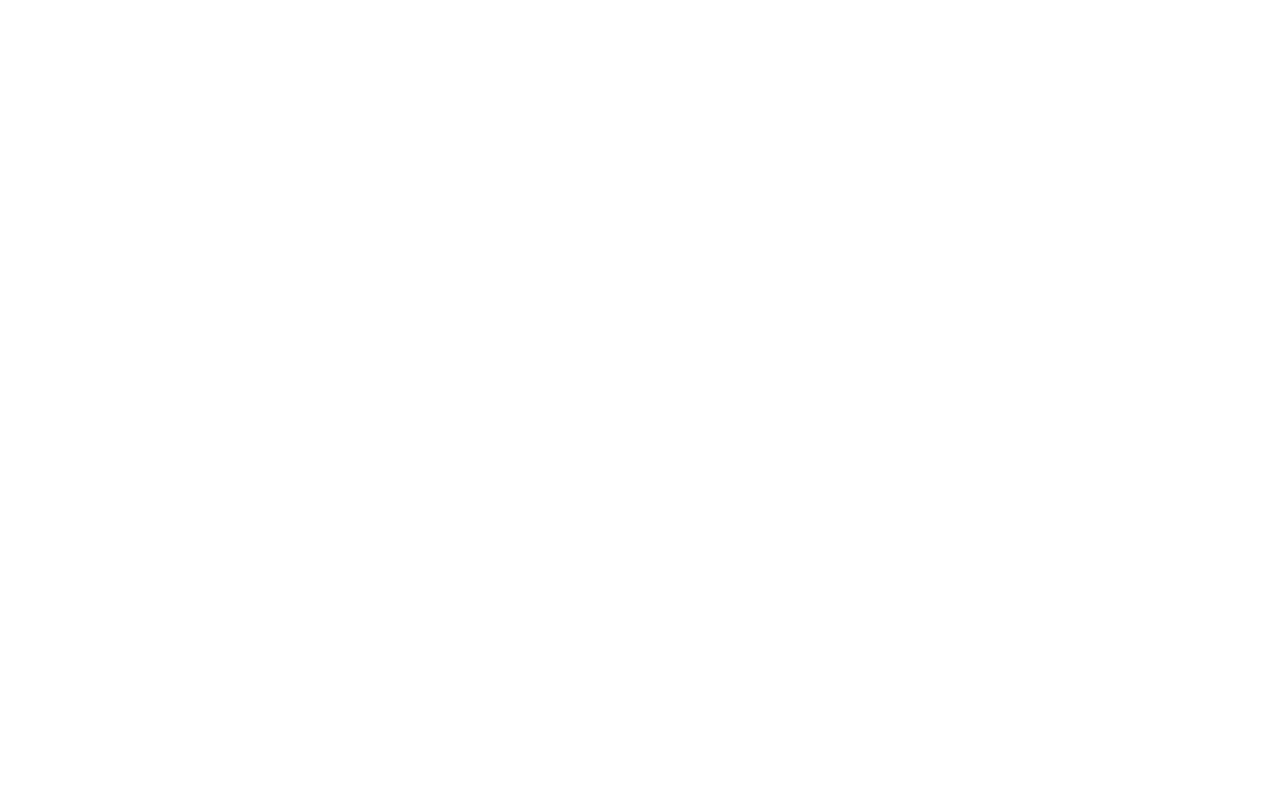
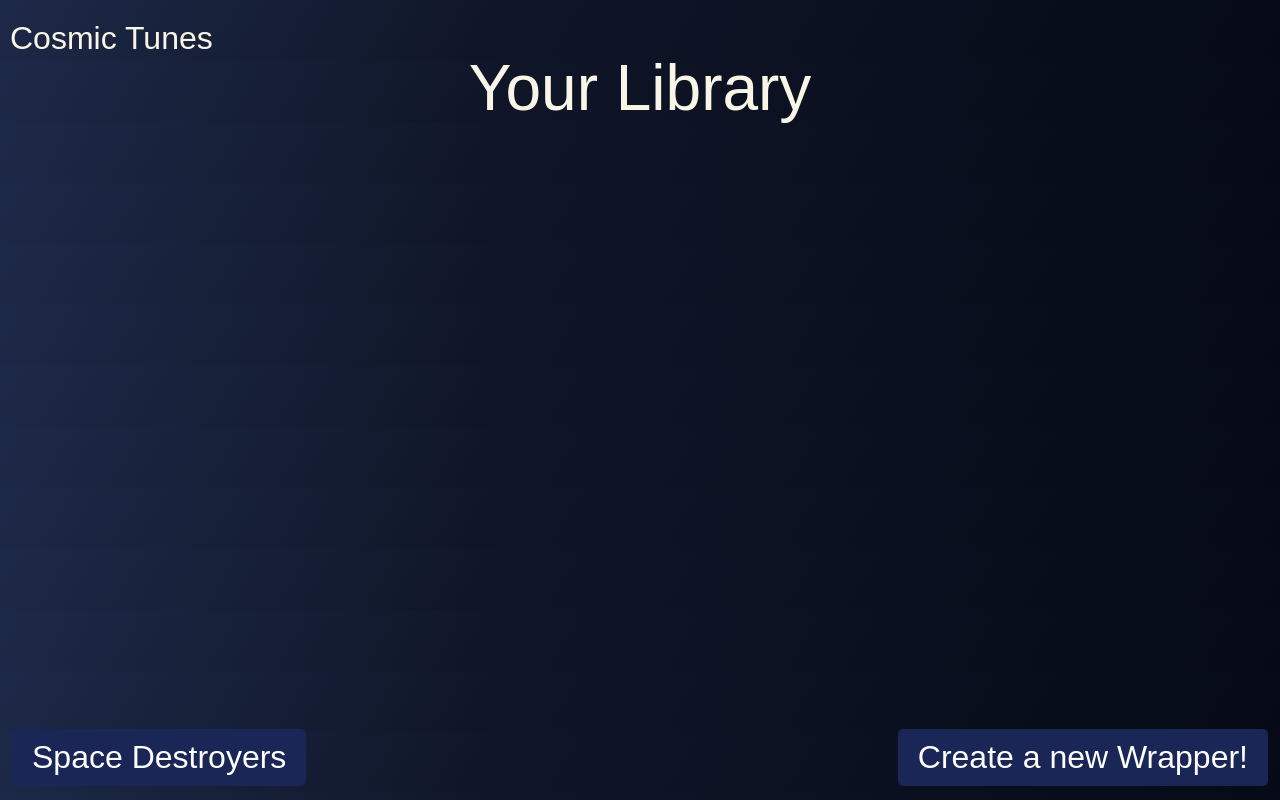
Before and after one commit to R0M-GH/Spotify_Wrapped, a Django app: page /library/ in a window 1280 px wide. Before the commit the page is empty. Run offline with Django 5.2, Linux system fonts and the light colour scheme.

Commit message:
11/13 making library and fixing some bugs

```diff
--- a/main/static/Spotify_Wrapper/ConstellationArtists2.css
+++ b/main/static/Spotify_Wrapper/ConstellationArtists2.css
@@ -20,6 +20,7 @@
   font-size: 200%;
   text-decoration: none;
   left: 10px;
+  z-index: 9999;
 }
 .mainplanet {
     user-select: none;
--- a/main/static/Spotify_Wrapper/GenreNebulas2.css
+++ b/main/static/Spotify_Wrapper/GenreNebulas2.css
@@ -20,6 +20,7 @@
   font-size: 200%;
   text-decoration: none;
   left: 10px;
+  z-index: 9999;
 }
 .mainplanet {
     user-select: none;
--- a/main/static/Spotify_Wrapper/StellarHits2.css
+++ b/main/static/Spotify_Wrapper/StellarHits2.css
@@ -20,6 +20,7 @@
   font-size: 200%;
   text-decoration: none;
   left: 10px;
+  z-index: 9999;
 }
 .mainplanet {
     user-select: none;
--- a/main/static/Spotify_Wrapper/library.css
+++ b/main/static/Spotify_Wrapper/library.css
@@ -0,0 +1,91 @@
+body {
+    background: linear-gradient(120.56deg, rgba(29, 41, 72, 1.00) 0%, rgba(20, 29, 51, 1.00) 24.819809198379517%, rgba(15, 22, 40, 1.00) 38.076335191726685%, rgba(5, 10, 22, 1.00) 100%);
+    margin: 0;
+    padding: 0;
+    overflow: hidden;
+}
+header {
+    background-color: transparent;
+    padding: 20px 0;
+    text-align: center;
+    position: absolute;
+    width: 100%;
+    top: 0;
+    left: 0;
+}
+.YourLibrary {
+user-select: none;
+color: #faf6e7;
+text-align: center;
+font-family: 'ChakraPetch-Regular', sans-serif;
+font-size: 5vw;
+font-weight: 400;
+position: relative;
+margin-bottom: -5%;
+margin-top: 4%;
+}
+.CosmicTunes {
+  color: #faf6e7;
+  font-family: 'ChakraPetch-Regular', sans-serif;
+  position: absolute;
+  font-size: 200%;
+  text-decoration: none;
+  left: 10px;
+  z-index: 9999;
+
+}
+.newWrapper {
+  font-family: 'ChakraPetch-Regular', sans-serif;
+  background-color: #334AA8;
+  position: fixed;
+  border: none;
+  right: 10px;
+  bottom: 10px;
+  color: white;
+  padding: 10px 20px;
+  text-align: center;
+  text-decoration: none;
+  font-size: 32px;
+  margin: 4px 2px;
+  border-radius: 5px;
+  z-index: 9999;
+  animation: blinkBackground 3s infinite;
+}
+
+.newWrapper:hover {
+  background-color: #243372;
+}
+
+.game {
+  font-family: 'ChakraPetch-Regular', sans-serif;
+  background-color: #334AA8;
+  position: fixed;
+  border: none;
+  left: 10px;
+  bottom: 10px;
+  color: white;
+  padding: 10px 20px;
+  text-align: center;
+  text-decoration: none;
+  font-size: 32px;
+  margin: 4px 2px;
+  border-radius: 5px;
+  z-index: 9999;
+  animation: blinkBackground 3s infinite;
+}
+
+.game:hover {
+  background-color: #243372;
+}
+
+@keyframes blinkBackground {
+    0% {
+        background: #334AA8;
+    }
+    50% {
+        background: #0E152F;
+    }
+    100% {
+        background: #334AA8;
+    }
+}
--- a/main/static/Spotify_Wrapper/wrapper.css
+++ b/main/static/Spotify_Wrapper/wrapper.css
@@ -12,6 +12,7 @@
     width: 100%;
     top: 0;
     left: 0;
+      z-index: 9999;
 }
 .mainplanet {
     user-select: none;
@@ -87,6 +88,7 @@
   font-size: 200%;
   text-decoration: none;
   left: 10px;
+  z-index: 9999;
 }
 @keyframes spin {
     from {
--- a/main/static/Spotify_Wrapper/wrapper2.css
+++ b/main/static/Spotify_Wrapper/wrapper2.css
@@ -20,6 +20,7 @@
   font-size: 200%;
   text-decoration: none;
   left: 10px;
+  z-index: 9999;
 }
 .mainplanet {
     user-select: none;
--- a/main/templates/Spotify_Wrapper/game.html
+++ b/main/templates/Spotify_Wrapper/game.html
@@ -1,4 +1,4 @@
-A<!DOCTYPE html>
+<!DOCTYPE html>
 <html lang="en">
 <head>
     {% load static %}
--- a/main/templates/Spotify_Wrapper/library.html
+++ b/main/templates/Spotify_Wrapper/library.html
@@ -1,11 +1,23 @@
+{% load static %}
 <!DOCTYPE html>
 <html lang="en">
-<head>
-  <meta charset="UTF-8">
-  <title>Title</title>
-</head>
-<body>
+    <head>
+        <meta charset="UTF-8">
+        <meta http-equiv="X-UA-Compatible" content="IE=edge">
+        <meta name="description" content="">
+        <meta name="viewport" content="width=device-width, initial-scale=1">
+        <link rel="stylesheet" href="{% static 'Spotify_Wrapper/library.css' %}">
+    </head>
+    <body>
+        <header>
+            <a class="CosmicTunes" href="/library"> Cosmic Tunes </a>
+        </header>
+        <div class="YourLibrary"> Your Library</div>
+        <a href="/wrapper" class="newWrapper"> Create a new Wrapper! </a>
+        <a href="/game" class="game"> Space Destroyers </a>
 
 
-</body>
+
+
+    </body>
 </html>
```
Also changed, not shown: main/templates/Spotify_Wrapper/info.html (+3 -6 lines), main/static/Spotify_Wrapper/Image/MARS.png (added), main/static/Spotify_Wrapper/Image/Moon.png (added), main/static/Spotify_Wrapper/Image/Space.png (added).
